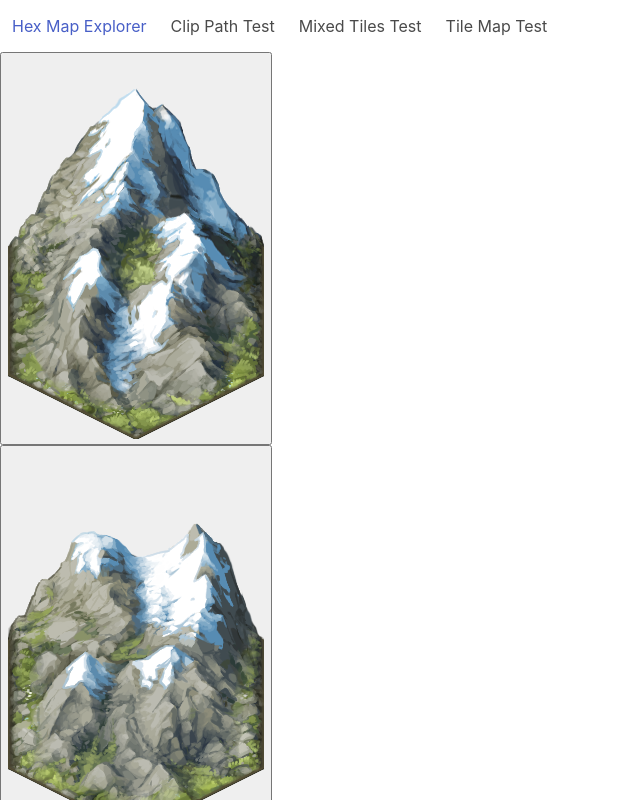
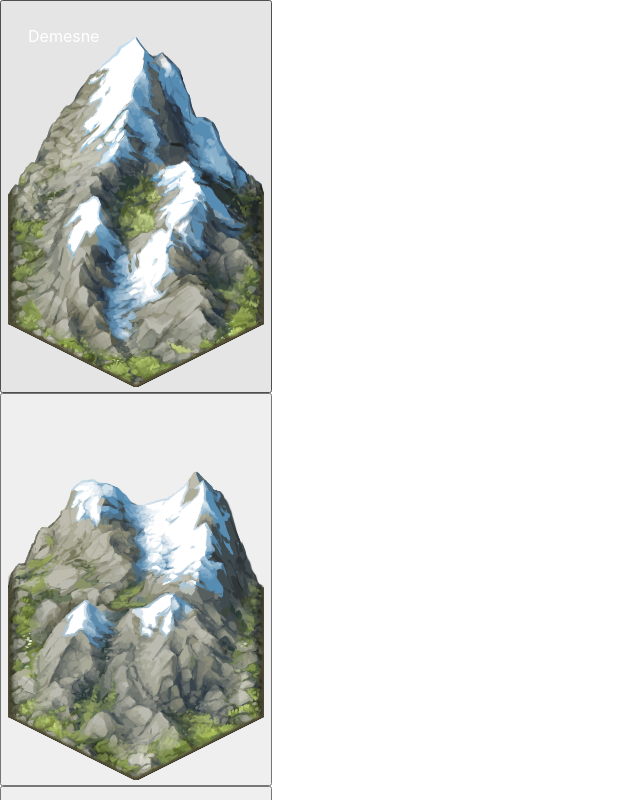
Before and after one commit to primarilysnark/demesne, a Next.js app: page /clip-path in a window 1280 px wide. Shown: the top 800 px of the page, without its empty margins (0-640 px from the left). Built offline with nearby package versions, Linux system fonts and the light colour scheme; some icons are missing.

Commit message:
Cleanup app header.

```diff
--- a/pages/_app.js
+++ b/pages/_app.js
@@ -1,46 +1,13 @@
-import Link from 'next/link'
 import '../styles/styles.scss'
+import '../styles/app.scss'
 import '../node_modules/@fortawesome/fontawesome-pro/css/all.min.css'
 
 function MyApp({ Component, pageProps }) {
   return (
     <div>
-      <nav className="navbar is-transparent" role="navigation" aria-label="main navigation">
-        <div className="navbar-brand">
-          <Link href="/">
-            <a className="navbar-item">
-              <i className="fas fa-dungeon" />
-              Hex Map Explorer
-            </a>
-          </Link>
-
-          <a role="button" className="navbar-burger burger" aria-label="menu" aria-expanded="false" data-target="navbarBasicExample">
-            <span aria-hidden="true"></span>
-            <span aria-hidden="true"></span>
-            <span aria-hidden="true"></span>
-          </a>
-        </div>
-        <div id="navbarBasicExample" className="navbar-menu">
-          <div className="navbar-start">
-            <Link href="/clip-path">
-              <a className="navbar-item">
-                Clip Path Test
-              </a>
-            </Link>
-
-            <Link href="/mixed-tiles">
-              <a className="navbar-item">
-                Mixed Tiles Test
-              </a>
-            </Link>
-
-            <Link href="/tile-map">
-              <a className="navbar-item">
-                Tile Map Test
-              </a>
-            </Link>
-          </div>
-        </div>
+      <nav className="app-logo">
+        <i className="app-logo__icon fas fa-dice-d20" />
+        Demesne
       </nav>
       <Component {...pageProps} />
     </div>
--- /dev/null
+++ b/styles/app.scss
@@ -0,0 +1,15 @@
+.app-logo {
+  color: white;
+  left: 20px;
+  line-height: 32px;
+  position: fixed;
+  top: 20px;
+  z-index: 99;
+
+  &__icon {
+    font-size: 32px;
+    line-height: 32px;
+    padding-right: 8px;
+    vertical-align: top;
+  }
+}
```
